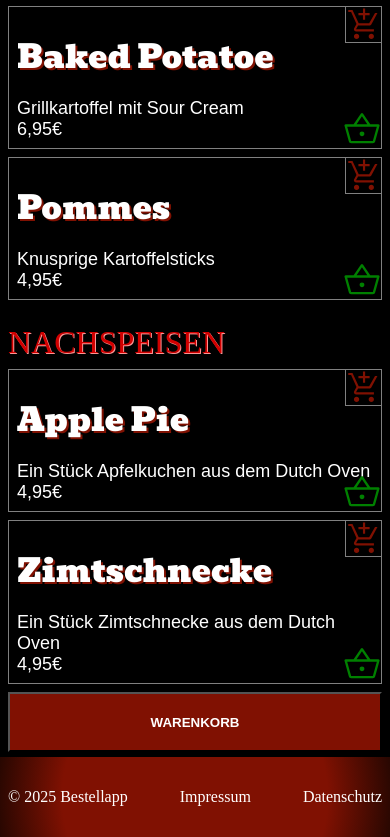
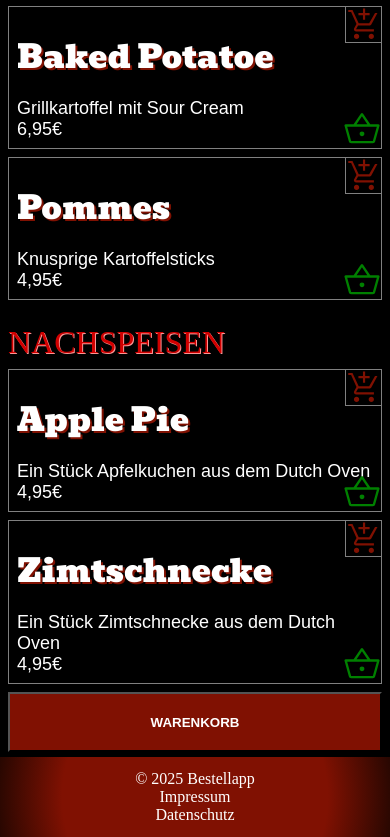
Before and after one commit to MikeRoediger/Bestellapp, a plain HTML site: page index.html in a window 390 px wide. Shown: the part 2369-3206 px from the top of the page. Drawn offline with Linux system fonts and the light colour scheme; a web font is replaced by a local one.

Commit message:
update layout footer

```diff
--- a/index.html
+++ b/index.html
@@ -81,7 +81,7 @@
       </aside>
     </main>
     <footer>
-    <div class="header-content">
+    <div class="footer-content">
       <a href="index.html">© 2025 Bestellapp</a>
       <a href="impressum.html" aria-label="Impressum">Impressum</a>
       <a href="datenschutz.html" aria-label="Datenschutz">Datenschutz</a>
--- a/styles/global.css
+++ b/styles/global.css
@@ -139,9 +139,7 @@ footer a:hover {
   display: flex;
   justify-content: space-between;
   align-items: center;
-  width: 30%;
-  padding-bottom: 16px;
-  gap: 16px;
+  width: 1440px;
 }
 
 .footer-content p {
@@ -168,7 +166,7 @@ footer a:hover {
 
 @media(max-width: 650px) {
   .footer-content {
-    width: 60%;
+    flex-direction: column;
   }
 }
 
```
